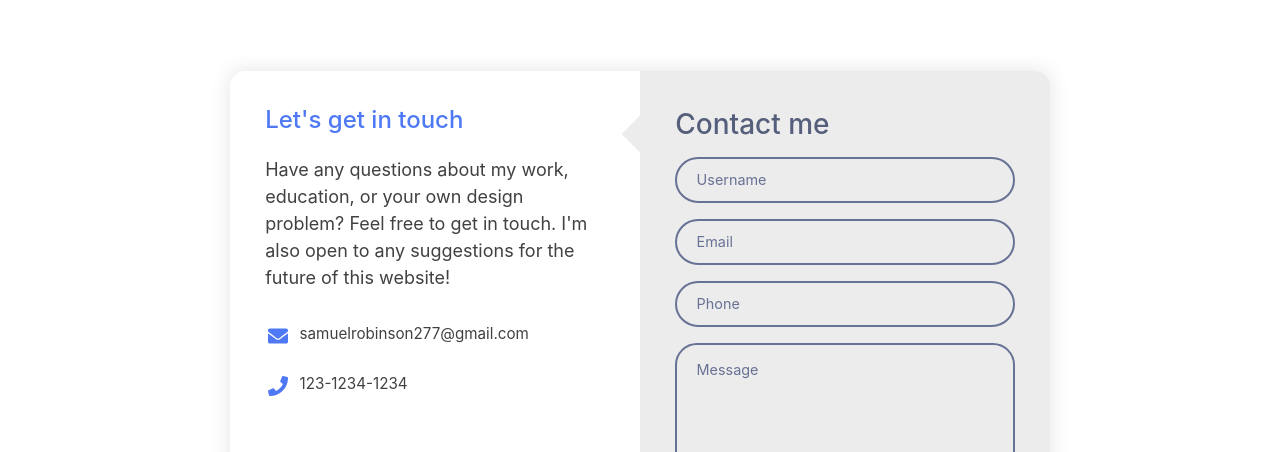
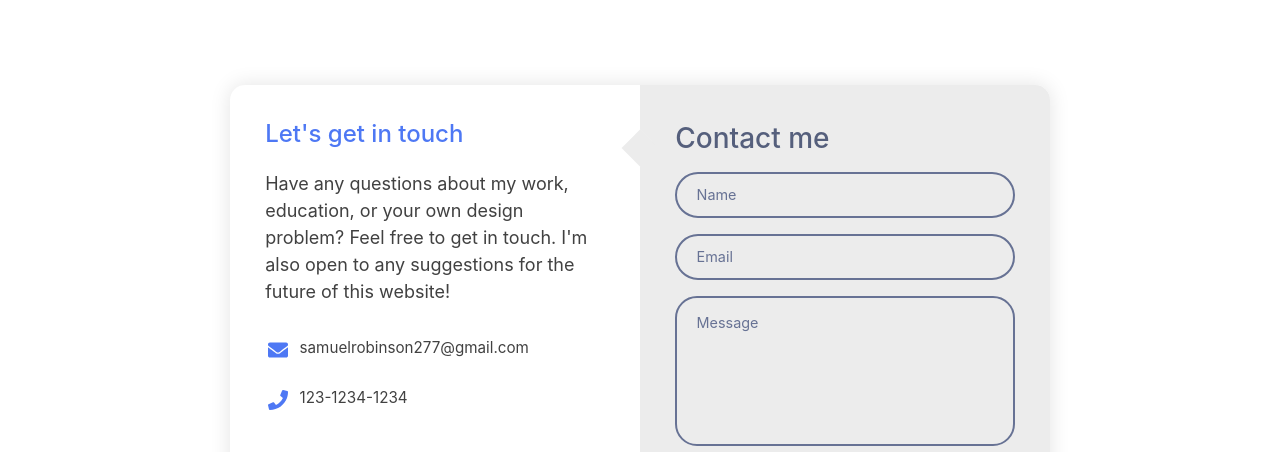
Before and after one commit to Samuel-Robinson/Portfolio-Website, a plain HTML site: page Contact.html in a window 1280 px wide. Shown: the part 110-562 px from the top of the page. Drawn offline with nearby package versions, Linux system fonts and the light colour scheme.

Commit message:
Contact changes

```diff
--- a/Contact.html
+++ b/Contact.html
@@ -97,22 +97,26 @@
             <form id="contact-form" action="https://arcane-earth-03360.herokuapp.com/send/" method="POST">
                 <h3 class="title-form"><span style="color: #555f7c;">Contact me</span></h3>
                 <div class="input-container">
-                    <input type="text" name="name" class="input">
-                    <label id="label" for="">Username</label>
+                    <input type="text" name="name" class="input" required>
+                    <label id="label" for="">Name</label>
                     <span>Username</span>
                 </div>
                 <div class="input-container">
-                    <input type="email" name="email" class="input">
+                    <input type="email" name="email" class="input" required>
                     <label id="label" for="">Email</label>
                     <span>Email</span>
                 </div>
+
+<!--For the future if I ever want another input
                 <div class="input-container">
                     <input type="tel" name="phone" class="input">
-                    <label id="label" for="">Phone</label>
+                    <label id="label" for="">Title</label>
                     <span>Phone</span>
                 </div>
+-->
+
                 <div class="input-container textarea">
-                    <textarea name="message" class="input"></textarea>
+                    <textarea name="message" class="input" required></textarea>
                     <label id="label" for="">Message</label>
                     <span>Message</span>
                 </div>
--- a/Stylesheet/myStyle.css
+++ b/Stylesheet/myStyle.css
@@ -551,7 +551,7 @@ form {
   border: 2px solid #677294;
   background: none;
   padding: 0.6rem 1.2rem;
-  color: #fff;
+  color: #555f7c;
   font-weight: 500;
   font-size: 0.95rem;
   letter-spacing: 0.5px;
```
Also changed, not shown: index.html (+0 -26 lines).
